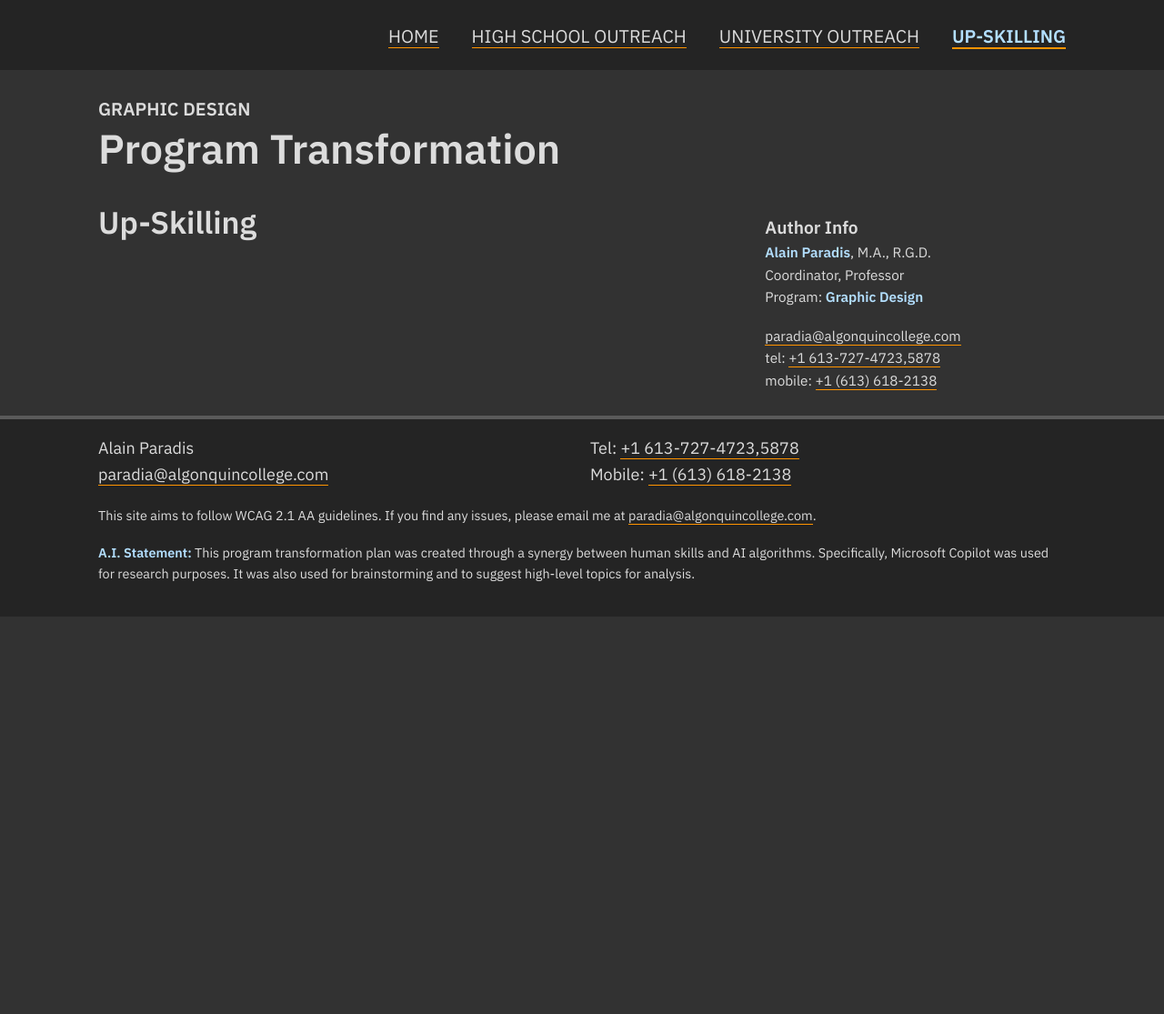
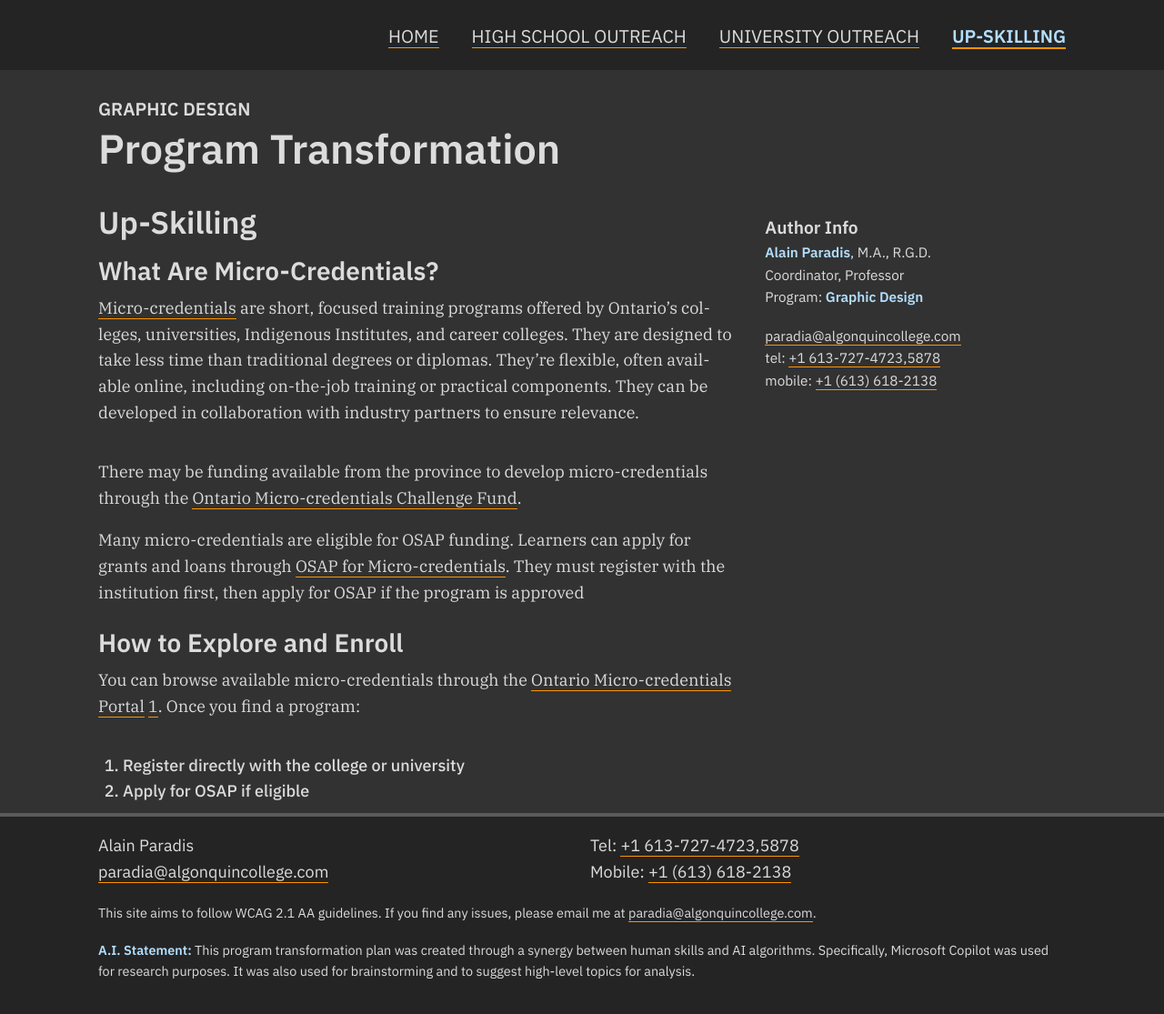
Before and after one commit to AlainParadis/program-transformation, a Jekyll site: the page built from upskilling.md, in a window 1280 px wide. Shown: the whole page at 91% size. Built offline with Jekyll 4.4.1, drawn with Linux system fonts in a browser that asks for light colours; before the commit the page ends 900 px from its top, so only the background shows below that.

Commit message:
Update upskilling.md

```diff
--- a/upskilling.md
+++ b/upskilling.md
@@ -2,3 +2,15 @@
 layout: default
 title: Up-Skilling
 ---
+
+<h3>What Are Micro-Credentials?</h3>
+<a href="https://www.ontario.ca/page/micro-credentials-ontarios-postsecondary-schools" target="_blank">Micro-credentials</a> are short, focused training programs offered by Ontario’s colleges, universities, Indigenous Institutes, and career colleges. They are designed to take less time than traditional degrees or diplomas. They're flexible, often available online, including on-the-job training or practical components. They can be developed in collaboration with industry partners to ensure relevance.
+
+There may be funding available from the province to develop micro-credentials through the  <a href="https://news.ontario.ca/en/release/1004681/ontario-supporting-more-industry-focused-training-programs" target="_blank">Ontario Micro-credentials Challenge Fund</a>.
+
+Many micro-credentials are eligible for OSAP funding. Learners can apply for grants and loans through [OSAP for Micro-credentials](https://www.ontario.ca/page/osap-ontario-student-assistance-program). They must register with the institution first, then apply for OSAP if the program is approved
+
+###  How to Explore and Enroll
+You can browse available micro-credentials through the [Ontario Micro-credentials Portal](https://www.ontario.ca/page/micro-credentials-ontarios-postsecondary-schools) [1](https://www.ontario.ca/page/micro-credentials-ontarios-postsecondary-schools). Once you find a program:
+1. Register directly with the college or university
+2. Apply for OSAP if eligible
```
